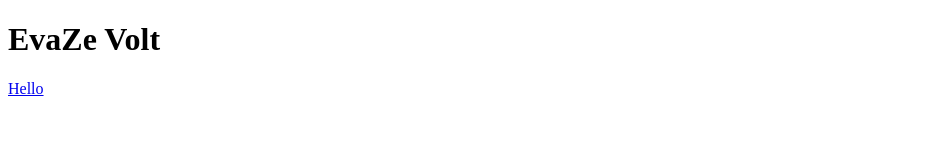
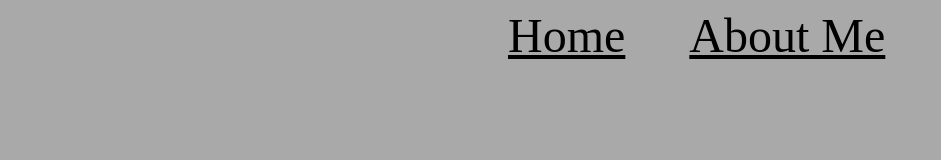
Before and after one commit to EvaZeVolt/School, a plain HTML site: page index.html in a window 1280 px wide. Shown: the whole page, without its empty margins (0-941 px from the left). Drawn offline with Linux system fonts and the light colour scheme.

Commit message:
Update index.html

```diff
--- a/index.html
+++ b/index.html
@@ -1,13 +1,27 @@
-
- <!DOCTYPE html>
-
- <body>
 
 
-   <h1>EvaZe Volt</h1>
-   <a href="https://evazevolt.github.io/School/Aboutme">Hello</a>
+<!DOCTYPE html>
+<html>
+  <head>
+    <style>
+
+ Topword { color: black; font-size:500%; margin-left: 550px;}
+ p    {color: black;  margin-left: 100px; font-size:200%; bold;}
+ Normal{ color: green; font-size:300%; margin-left: 300px;}
+ aboutme{ color: black; margin-left: 60px; font-size:300%}
+ home{color: black; margin-left: 500px; font-size:300%}
+ a{color:black;}
+
+</style>
+    </head>
+<body style="background-color:darkgray;">
 
 
- </body>
+  <home><a href="https://evazevolt.github.io/School">Home</a></home>
+  <aboutme> <a href="https://evazevolt.github.io/School/Aboutme">About Me</a> </aboutme>
 
- </html>
+
+
+
+</body>
+</html>
```
